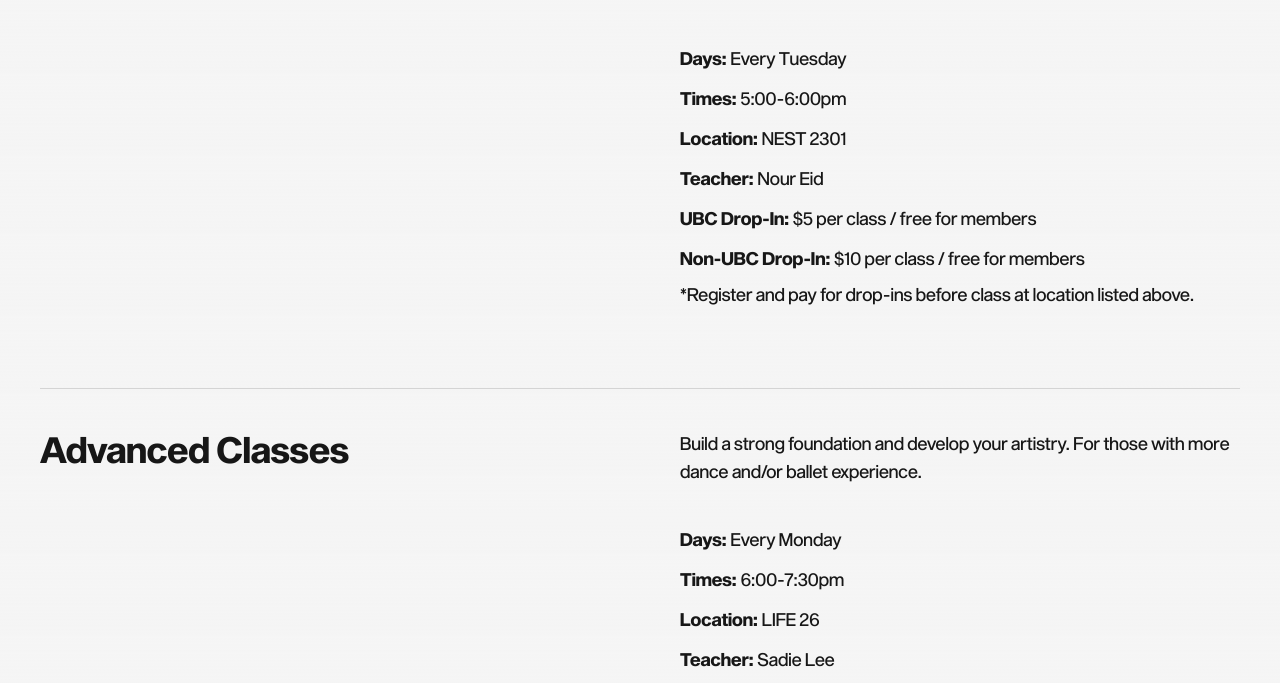
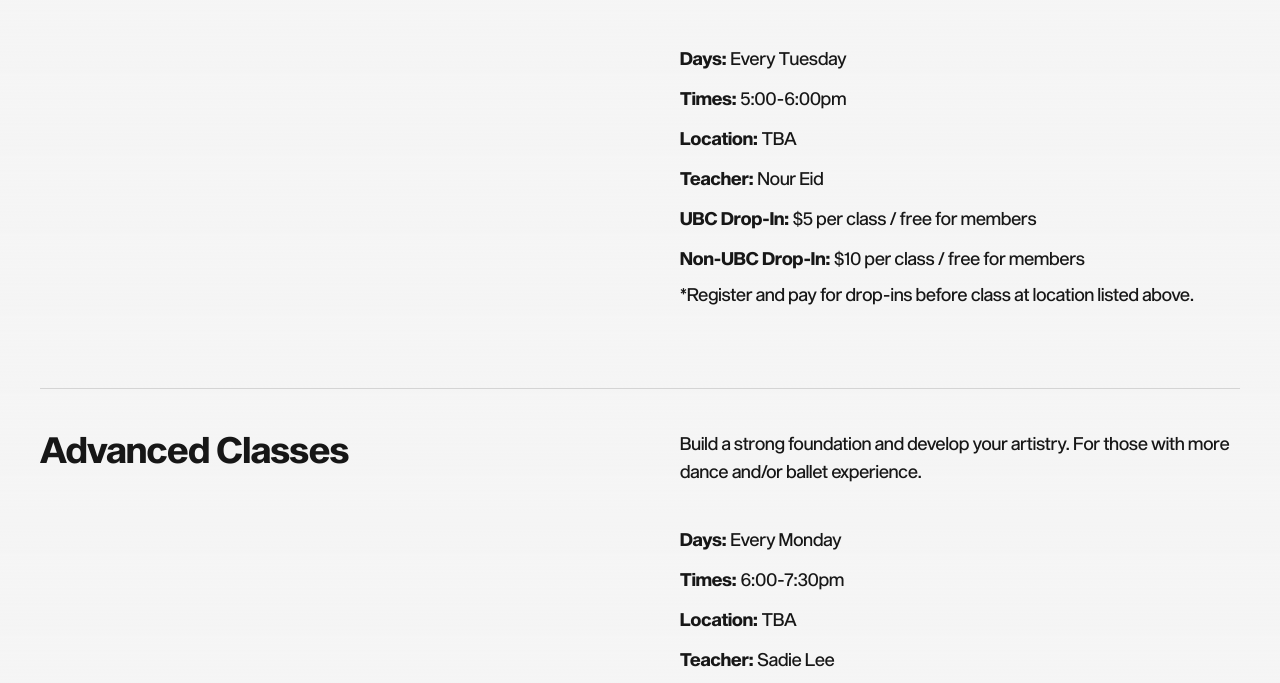
Before and after one commit to leesadie/ubcballet, a Next.js app: page /classes in a window 1280 px wide. Shown: the part 1086-1769 px from the top of the page. Built offline with nearby package versions, Linux system fonts and the light colour scheme.

Commit message:
test with mac

```diff
--- a/app/classes/ClassesClient2.tsx
+++ b/app/classes/ClassesClient2.tsx
@@ -71,7 +71,7 @@ const ClassesClient2 = () => {
                                 Location:
                             </div>
                             <div className="text-neutral-900 md:text-lg text-base">
-                                NEST 2301
+                                TBA
                             </div>
                         </div>
                         <div className="flex flex-row mt-3 md:mx-10 mx-6 gap-1">
@@ -148,7 +148,7 @@ const ClassesClient2 = () => {
                                 Location:
                             </div>
                             <div className="text-neutral-900 md:text-lg text-base">
-                                LIFE 26
+                                TBA
                             </div>
                         </div>
                         <div className="flex flex-row mt-3 md:mx-10 mx-6 gap-1">
```
